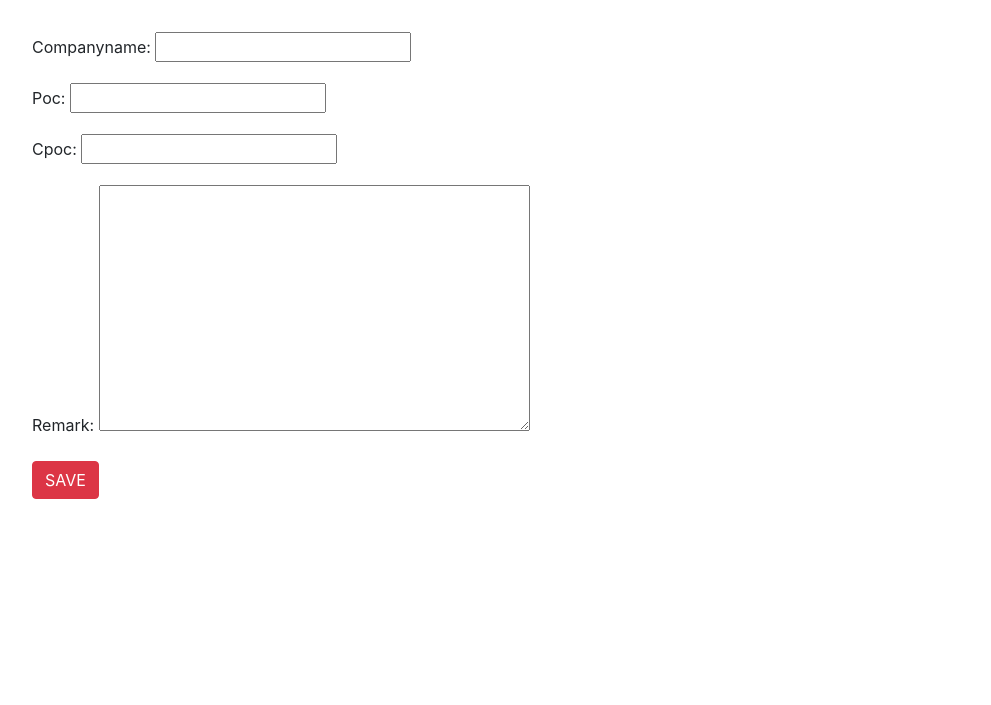
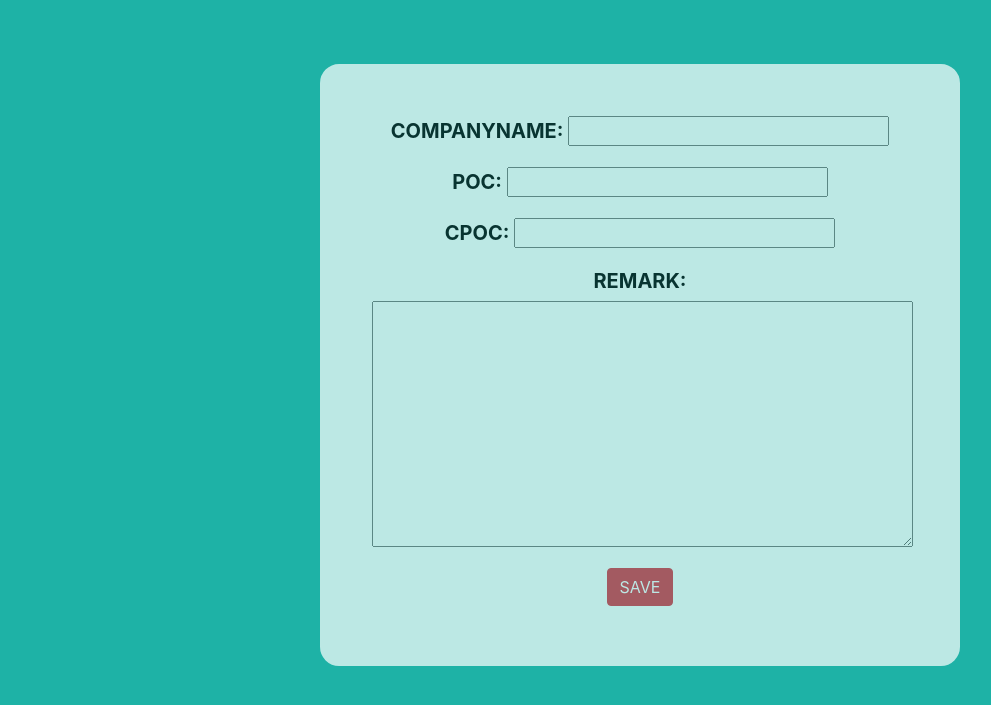
Before and after one commit to Curious-Ujjwal/Diary_Portal-1, a Django app: page /diary/intern_add_company/ in a window 1280 px wide. Shown: the top 705 px of the page, without its empty margins (0-991 px from the left). Run offline with Django 3.2, Linux system fonts and the light colour scheme; some libraries are stand-ins or nearby versions.

Commit message:
Frontend for addcompany

```diff
--- a/Diary_Portal/diary/templates/diary/add_company.html
+++ b/Diary_Portal/diary/templates/diary/add_company.html
@@ -1,17 +1,26 @@
+{% load static %}
 <!DOCTYPE html>
 <html>
 <head>
 	<link rel="stylesheet" href="https://stackpath.bootstrapcdn.com/bootstrap/4.4.1/css/bootstrap.min.css" integrity="sha384-Vkoo8x4CGsO3+Hhxv8T/Q5PaXtkKtu6ug5TOeNV6gBiFeWPGFN9MuhOf23Q9Ifjh" crossorigin="anonymous">
+    <link rel="stylesheet" type="text/css" href="{% static 'diary/style1.css' %}">
 	<title>Diary Portal</title>
 </head>
-<body style="padding: 2rem;">
-    <div class="column">
+<body style="background-color: #1eb2a6;">
+<center>
+    <div class="boxed">
+        <div class="column">
+            <h5><b>
     <form action="" method="post" name="placement_edit">
-    {{form.as_p}}
+    <center>{{form.as_p}}</center>
     {% csrf_token%}
-    <input type="submit" value="SAVE" class="btn btn-danger">
+    <h3><input type="submit" value="SAVE" class="btn btn-danger"></h3>
     </form>
+</b></h5>
     </div>
+    </div>
+</center>
+
 
 	<script src="https://code.jquery.com/jquery-3.4.1.slim.min.js" integrity="sha384-J6qa4849blE2+poT4WnyKhv5vZF5SrPo0iEjwBvKU7imGFAV0wwj1yYfoRSJoZ+n" crossorigin="anonymous"></script>
 	<script src="https://cdn.jsdelivr.net/npm/popper.js@1.16.0/dist/umd/popper.min.js" integrity="sha384-Q6E9RHvbIyZFJoft+2mJbHaEWldlvI9IOYy5n3zV9zzTtmI3UksdQRVvoxMfooAo" crossorigin="anonymous"></script>
```
